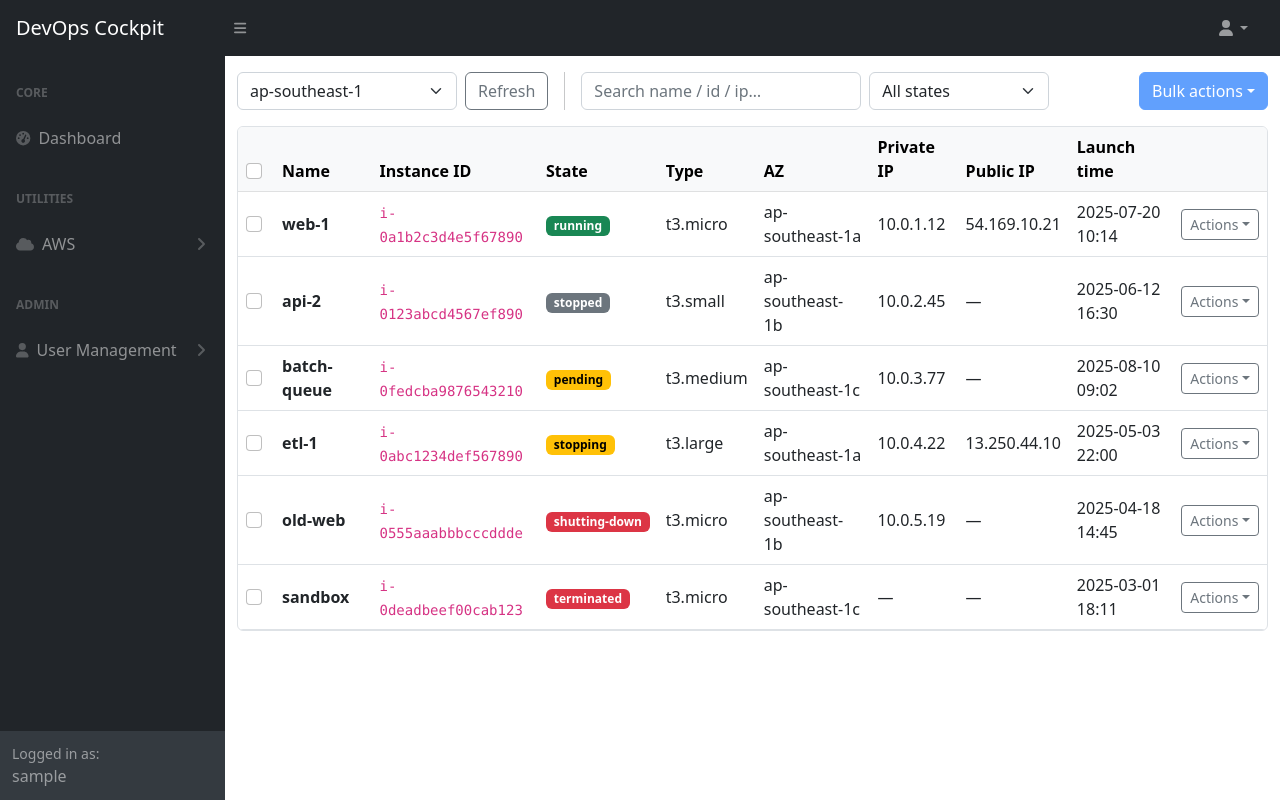
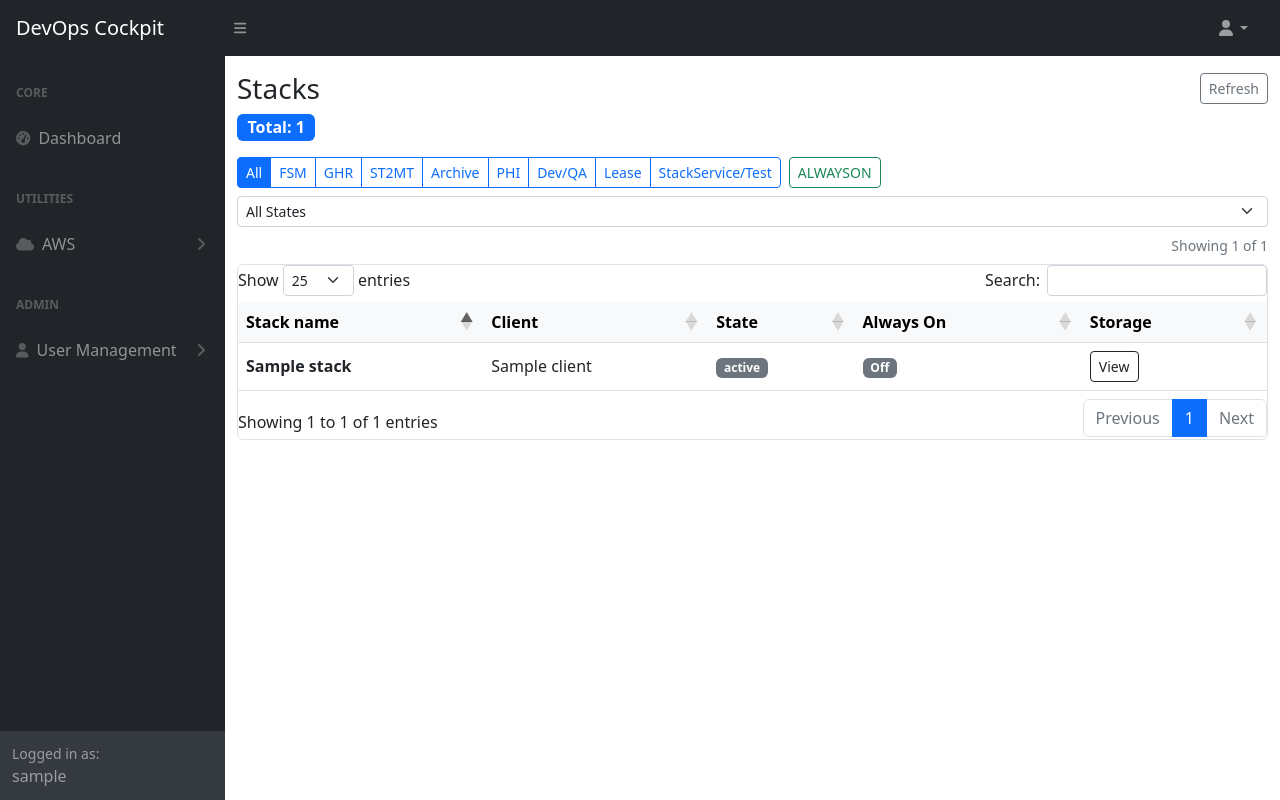
Before and after one commit to julianamindev/flaskv2, a Flask app: template flaskv2/templates/aws/instances.html in a window 1280 px wide. Run offline with Flask 3, Linux system fonts and the light colour scheme; a user stored in the database is signed in; tables that the repository leaves empty hold one stand-in row (values such as "Sample post"); the template is opened without the code that fills it: most values are stand-ins (such as "Sample title", 1, 10 or a date in 2020); parts of the project's set-up code (start-up, migrations or seed data) failed here and were passed over; some libraries are stand-ins or nearby versions.

Commit message:
WIP - aws/instances endpoint

```diff
--- a/flaskv2/templates/aws/instances.html
+++ b/flaskv2/templates/aws/instances.html
@@ -1,275 +1,306 @@
 {% extends "base/home/home-base.html" %}
-
-{% block title %}EC2 Instances{% endblock %}
+{% block title %}Stacks{% endblock %}
+{% block extra_head %}
+<link rel="stylesheet" href="https://cdn.datatables.net/2.0.8/css/dataTables.bootstrap5.min.css">
+{% endblock %}
 
 {% block main %}
 <div class="container-fluid py-3">
-  <div class="d-flex flex-wrap gap-2 align-items-center mb-3">
-    <form class="d-flex gap-2 align-items-center" onsubmit="location.reload();return false;">
-      <select class="form-select" style="width: 220px" onchange="/* would submit in real app */ void 0;">
-        <option selected>ap-southeast-1</option>
-        <option>ap-southeast-2</option>
-        <option>us-east-1</option>
-        <option>us-west-2</option>
-      </select>
-      <button class="btn btn-outline-secondary" type="submit">
-        Refresh
-      </button>
-    </form>
+  <div class="d-flex align-items-center gap-2 mb-2 flex-wrap">
+    <h1 class="h3 mb-0">Stacks</h1>
+    <button class="btn btn-outline-secondary btn-sm ms-auto" onclick="location.reload()">Refresh</button>
+  </div>
 
-    <div class="vr mx-2 d-none d-md-block"></div>
-
-    <input id="searchInput" class="form-control" style="max-width: 280px" placeholder="Search name / id / ip…">
-
-    <select id="stateFilter" class="form-select" style="width: 180px">
-      <option value="">All states</option>
-      <option>running</option>
-      <option>stopped</option>
-      <option>pending</option>
-      <option>stopping</option>
-      <option>shutting-down</option>
-      <option>terminated</option>
-    </select>
-
-    <div class="ms-auto">
-      <div class="btn-group">
-        <button id="bulkBtn" class="btn btn-primary dropdown-toggle" data-bs-toggle="dropdown" disabled>Bulk actions</button>
-        <ul class="dropdown-menu">
-          <li><button class="dropdown-item" onclick="demoBulk('start')">Start</button></li>
-          <li><button class="dropdown-item" onclick="demoBulk('stop')">Stop</button></li>
-          <li><button class="dropdown-item" onclick="demoBulk('reboot')">Reboot</button></li>
-          <li><hr class="dropdown-divider"></li>
-          <li><button class="dropdown-item text-danger" onclick="demoBulk('terminate')">Terminate</button></li>
-        </ul>
-      </div>
+  <!-- Summary header -->
+  <div class="mb-3">
+    <div class="d-flex align-items-center flex-wrap gap-2">
+      <span class="badge text-bg-primary fs-6">Total: {{ total_stacks }}</span>
+      {% set state_badge = {'Running':'success','Off':'secondary','Opening':'warning','Closing':'warning','Degraded':'danger','Unknown':'secondary'} %}
+      {% for st, cnt in state_counts.items() %}
+        {% if cnt > 0 %}
+          <span class="badge text-bg-{{ state_badge.get(st, 'secondary') }}">{{ st }}: {{ cnt }}</span>
+        {% endif %}
+      {% endfor %}
     </div>
   </div>
 
+  <!-- Filters row -->
+  <div class="d-flex align-items-center gap-2 mb-2 flex-wrap">
+    <div class="btn-group" role="group" aria-label="Numbering filter">
+      <input type="radio" class="btn-check" name="series" id="series-all" value="all" checked>
+      <label class="btn btn-sm btn-outline-primary" for="series-all">All</label>
+      <input type="radio" class="btn-check" name="series" id="series-fsm" value="fsm"><label class="btn btn-sm btn-outline-primary" for="series-fsm">FSM</label>
+      <input type="radio" class="btn-check" name="series" id="series-ghr" value="ghr"><label class="btn btn-sm btn-outline-primary" for="series-ghr">GHR</label>
+      <input type="radio" class="btn-check" name="series" id="series-stmt" value="stmt"><label class="btn btn-sm btn-outline-primary" for="series-stmt">ST2MT</label>
+      <input type="radio" class="btn-check" name="series" id="series-archive" value="archive"><label class="btn btn-sm btn-outline-primary" for="series-archive">Archive</label>
+      <input type="radio" class="btn-check" name="series" id="series-phi" value="phi"><label class="btn btn-sm btn-outline-primary" for="series-phi">PHI</label>
+      <input type="radio" class="btn-check" name="series" id="series-devqa" value="devqa"><label class="btn btn-sm btn-outline-primary" for="series-devqa">Dev/QA</label>
+      <input type="radio" class="btn-check" name="series" id="series-lease" value="lease"><label class="btn btn-sm btn-outline-primary" for="series-lease">Lease</label>
+      <input type="radio" class="btn-check" name="series" id="series-test" value="test"><label class="btn btn-sm btn-outline-primary" for="series-test">StackService/Test</label>
+    </div>
+
+    <!-- ALWAYSON toggle -->
+    <div class="btn-group" role="group" aria-label="AlwaysOn">
+      <input type="checkbox" class="btn-check" id="filter-alwayson" autocomplete="off">
+      <label class="btn btn-sm btn-outline-success" for="filter-alwayson">ALWAYSON</label>
+    </div>
+
+    <select id="filter-state" class="form-select form-select-sm" style="min-width: 160px;">
+      <option value="">All States</option>
+      {% for st in states %}<option value="{{ st }}">{{ st }}</option>{% endfor %}
+    </select>
+
+    <!-- Live count -->
+    <span id="shown-count" class="ms-auto text-muted small">Showing 0 of {{ total_stacks }}</span>
+  </div>
+
   <div class="table-responsive border rounded">
-    <table id="instancesTable" class="table table-hover align-middle mb-0">
+    <table id="stacks-table" class="table table-hover align-middle mb-0">
       <thead class="table-light" style="position: sticky; top: 0; z-index: 1;">
         <tr>
-          <th style="width:36px"><input type="checkbox" class="form-check-input" id="checkAll"></th>
-          <th>Name</th>
-          <th>Instance ID</th>
+          <th>Stack name</th>
+          <th>Client</th>
           <th>State</th>
-          <th>Type</th>
-          <th>AZ</th>
-          <th>Private IP</th>
-          <th>Public IP</th>
-          <th>Launch time</th>
-          <th style="width:1%"></th>
+          <th>Always On</th>
+          <th>Storage</th>
         </tr>
       </thead>
       <tbody>
-        <!-- Dummy rows -->
-        <tr data-state="running" data-type="t3.micro" data-az="ap-southeast-1a">
-          <td><input type="checkbox" class="form-check-input row-check" value="i-0a1b2c3d4e5f67890"></td>
-          <td class="fw-semibold">web-1</td>
-          <td><code>i-0a1b2c3d4e5f67890</code></td>
-          <td><span class="badge text-bg-success">running</span></td>
-          <td>t3.micro</td>
-          <td>ap-southeast-1a</td>
-          <td>10.0.1.12</td>
-          <td>54.169.10.21</td>
-          <td title="2025-07-20T02:14:00Z">2025-07-20 10:14</td>
+        {% set badge_map = {'Running':'success','Off':'secondary','Opening':'warning','Closing':'warning','Degraded':'danger','Unknown':'secondary'} %}
+        {% for s in stacks %}
+          {% set always_on = 'On' if s.alwayson in [True, 'On', 'ALWAYSON'] else 'Off' %}
+          {% set always_badge = 'success' if always_on == 'On' else 'secondary' %}
+          <tr data-stack="{{ s.name }}">
+            <td class="fw-semibold">{{ s.name }}</td>
+            <td>{{ s.client }}</td>
+            <td><span class="badge text-bg-{{ badge_map.get(s.state, 'secondary') }}">{{ s.state }}</span></td>
+            <td><span class="badge text-bg-{{ always_badge }}">{{ always_on }}</span></td>
             <td>
-            <div class="dropdown">
-              <button class="btn btn-sm btn-outline-secondary dropdown-toggle" data-bs-toggle="dropdown">Actions</button>
-              <ul class="dropdown-menu dropdown-menu-end">
-                <li><button class="dropdown-item" onclick="demoRow('start','i-0a1b2c3d4e5f67890')">Start</button></li>
-                <li><button class="dropdown-item" onclick="demoRow('stop','i-0a1b2c3d4e5f67890')">Stop</button></li>
-                <li><button class="dropdown-item" onclick="demoRow('reboot','i-0a1b2c3d4e5f67890')">Reboot</button></li>
-                <li><hr class="dropdown-divider"></li>
-                <li><button class="dropdown-item text-danger" onclick="demoRow('terminate','i-0a1b2c3d4e5f67890')">Terminate</button></li>
-              </ul>
-            </div>
+              <button class="btn btn-sm btn-outline-dark view-storage-btn">
+                <span class="spinner-border spinner-border-sm me-1 d-none" role="status" aria-hidden="true"></span>
+                View
+              </button>
             </td>
           </tr>
-
-        <tr data-state="stopped" data-type="t3.small" data-az="ap-southeast-1b">
-          <td><input type="checkbox" class="form-check-input row-check" value="i-0123abcd4567ef890"></td>
-          <td class="fw-semibold">api-2</td>
-          <td><code>i-0123abcd4567ef890</code></td>
-          <td><span class="badge text-bg-secondary">stopped</span></td>
-          <td>t3.small</td>
-          <td>ap-southeast-1b</td>
-          <td>10.0.2.45</td>
-          <td>—</td>
-          <td title="2025-06-12T08:30:00Z">2025-06-12 16:30</td>
-          <td>
-            <div class="dropdown">
-              <button class="btn btn-sm btn-outline-secondary dropdown-toggle" data-bs-toggle="dropdown">Actions</button>
-              <ul class="dropdown-menu dropdown-menu-end">
-                <li><button class="dropdown-item" onclick="demoRow('start','i-0123abcd4567ef890')">Start</button></li>
-                <li><button class="dropdown-item" onclick="demoRow('stop','i-0123abcd4567ef890')">Stop</button></li>
-                <li><button class="dropdown-item" onclick="demoRow('reboot','i-0123abcd4567ef890')">Reboot</button></li>
-                <li><hr class="dropdown-divider"></li>
-                <li><button class="dropdown-item text-danger" onclick="demoRow('terminate','i-0123abcd4567ef890')">Terminate</button></li>
-              </ul>
-            </div>
-          </td>
-        </tr>
-
-        <tr data-state="pending" data-type="t3.medium" data-az="ap-southeast-1c">
-          <td><input type="checkbox" class="form-check-input row-check" value="i-0fedcba9876543210"></td>
-          <td class="fw-semibold">batch-queue</td>
-          <td><code>i-0fedcba9876543210</code></td>
-          <td><span class="badge text-bg-warning">pending</span></td>
-          <td>t3.medium</td>
-          <td>ap-southeast-1c</td>
-          <td>10.0.3.77</td>
-          <td>—</td>
-          <td title="2025-08-10T01:02:00Z">2025-08-10 09:02</td>
-          <td>
-            <div class="dropdown">
-              <button class="btn btn-sm btn-outline-secondary dropdown-toggle" data-bs-toggle="dropdown">Actions</button>
-              <ul class="dropdown-menu dropdown-menu-end">
-                <li><button class="dropdown-item" onclick="demoRow('start','i-0fedcba9876543210')">Start</button></li>
-                <li><button class="dropdown-item" onclick="demoRow('stop','i-0fedcba9876543210')">Stop</button></li>
-                <li><button class="dropdown-item" onclick="demoRow('reboot','i-0fedcba9876543210')">Reboot</button></li>
-                <li><hr class="dropdown-divider"></li>
-                <li><button class="dropdown-item text-danger" onclick="demoRow('terminate','i-0fedcba9876543210')">Terminate</button></li>
-              </ul>
-            </div>
-          </td>
-        </tr>
-
-        <tr data-state="stopping" data-type="t3.large" data-az="ap-southeast-1a">
-          <td><input type="checkbox" class="form-check-input row-check" value="i-0abc1234def567890"></td>
-          <td class="fw-semibold">etl-1</td>
-          <td><code>i-0abc1234def567890</code></td>
-          <td><span class="badge text-bg-warning">stopping</span></td>
-          <td>t3.large</td>
-          <td>ap-southeast-1a</td>
-          <td>10.0.4.22</td>
-          <td>13.250.44.10</td>
-          <td title="2025-05-03T14:00:00Z">2025-05-03 22:00</td>
-          <td>
-            <div class="dropdown">
-              <button class="btn btn-sm btn-outline-secondary dropdown-toggle" data-bs-toggle="dropdown">Actions</button>
-              <ul class="dropdown-menu dropdown-menu-end">
-                <li><button class="dropdown-item" onclick="demoRow('start','i-0abc1234def567890')">Start</button></li>
-                <li><button class="dropdown-item" onclick="demoRow('stop','i-0abc1234def567890')">Stop</button></li>
-                <li><button class="dropdown-item" onclick="demoRow('reboot','i-0abc1234def567890')">Reboot</button></li>
-                <li><hr class="dropdown-divider"></li>
-                <li><button class="dropdown-item text-danger" onclick="demoRow('terminate','i-0abc1234def567890')">Terminate</button></li>
-              </ul>
-            </div>
-          </td>
-        </tr>
-
-        <tr data-state="shutting-down" data-type="t3.micro" data-az="ap-southeast-1b">
-          <td><input type="checkbox" class="form-check-input row-check" value="i-0555aaabbbcccddde"></td>
-          <td class="fw-semibold">old-web</td>
-          <td><code>i-0555aaabbbcccddde</code></td>
-          <td><span class="badge text-bg-danger">shutting-down</span></td>
-          <td>t3.micro</td>
-          <td>ap-southeast-1b</td>
-          <td>10.0.5.19</td>
-          <td>—</td>
-          <td title="2025-04-18T06:45:00Z">2025-04-18 14:45</td>
-          <td>
-            <div class="dropdown">
-              <button class="btn btn-sm btn-outline-secondary dropdown-toggle" data-bs-toggle="dropdown">Actions</button>
-              <ul class="dropdown-menu dropdown-menu-end">
-                <li><button class="dropdown-item" onclick="demoRow('start','i-0555aaabbbcccddde')">Start</button></li>
-                <li><button class="dropdown-item" onclick="demoRow('stop','i-0555aaabbbcccddde')">Stop</button></li>
-                <li><button class="dropdown-item" onclick="demoRow('reboot','i-0555aaabbbcccddde')">Reboot</button></li>
-                <li><hr class="dropdown-divider"></li>
-                <li><button class="dropdown-item text-danger" onclick="demoRow('terminate','i-0555aaabbbcccddde')">Terminate</button></li>
-              </ul>
-            </div>
-          </td>
-        </tr>
-
-        <tr data-state="terminated" data-type="t3.micro" data-az="ap-southeast-1c">
-          <td><input type="checkbox" class="form-check-input row-check" value="i-0deadbeef00cab123"></td>
-          <td class="fw-semibold">sandbox</td>
-          <td><code>i-0deadbeef00cab123</code></td>
-          <td><span class="badge text-bg-danger">terminated</span></td>
-          <td>t3.micro</td>
-          <td>ap-southeast-1c</td>
-          <td>—</td>
-          <td>—</td>
-          <td title="2025-03-01T10:11:00Z">2025-03-01 18:11</td>
-          <td>
-            <div class="dropdown">
-              <button class="btn btn-sm btn-outline-secondary dropdown-toggle" data-bs-toggle="dropdown">Actions</button>
-              <ul class="dropdown-menu dropdown-menu-end">
-                <li><button class="dropdown-item" onclick="demoRow('start','i-0deadbeef00cab123')">Start</button></li>
-                <li><button class="dropdown-item" onclick="demoRow('stop','i-0deadbeef00cab123')">Stop</button></li>
-                <li><button class="dropdown-item" onclick="demoRow('reboot','i-0deadbeef00cab123')">Reboot</button></li>
-                <li><hr class="dropdown-divider"></li>
-                <li><button class="dropdown-item text-danger" onclick="demoRow('terminate','i-0deadbeef00cab123')">Terminate</button></li>
-              </ul>
-            </div>
-          </td>
-        </tr>
-
+        {% else %}
+          <tr><td colspan="5" class="text-muted">No stacks found.</td></tr>
+        {% endfor %}
       </tbody>
     </table>
+  </div>
+</div>
+
+<!-- Storage Modal (DB live; stacked bar) -->
+<div class="modal fade" id="storageModal" tabindex="-1" aria-labelledby="storageModalLabel" aria-hidden="true">
+  <div class="modal-dialog modal-xl">
+    <div class="modal-content">
+      <div class="modal-header">
+        <h6 class="modal-title" id="storageModalLabel">Storage - <span id="modalStackName"></span></h6>
+        <button type="button" class="btn-close" data-bs-dismiss="modal" aria-label="Close"></button>
+      </div>
+      <div class="modal-body">
+        <div id="storage-note" class="alert alert-info py-2 px-3 small d-none"></div>
+
+        <div class="card">
+          <div class="card-header py-2">Database (INFORBCDB01Instance)</div>
+          <div class="card-body">
+            <canvas id="db-stacked"></canvas>
+            <div id="empty-database" class="text-muted small d-none mt-2">No volumes found.</div>
+          </div>
+        </div>
+
+      </div>
+      <div class="modal-footer">
+        <button class="btn btn-secondary btn-sm" data-bs-dismiss="modal">Close</button>
+      </div>
+    </div>
   </div>
 </div>
 {% endblock %}
 
 {% block extra_scripts %}
+<script src="https://code.jquery.com/jquery-3.7.1.min.js"></script>
+<script src="https://cdn.datatables.net/2.0.8/js/dataTables.min.js"></script>
+<script src="https://cdn.datatables.net/2.0.8/js/dataTables.bootstrap5.min.js"></script>
+<script src="https://cdn.jsdelivr.net/npm/chart.js@4.4.1/dist/chart.umd.min.js"></script>
+<script src="https://cdn.jsdelivr.net/npm/bootstrap@5.3.3/dist/js/bootstrap.bundle.min.js"></script>
 <script>
-  const searchInput = document.getElementById('searchInput');
-  const stateFilter = document.getElementById('stateFilter');
-  const table = document.getElementById('instancesTable');
-  const rows = table.querySelectorAll('tbody tr');
-  const bulkBtn = document.getElementById('bulkBtn');
-  const checkAll = document.getElementById('checkAll');
+document.addEventListener("DOMContentLoaded", function () {
+  let currentSeries = 'all';
+  let currentState  = '';
+  let onlyAlwaysOn  = false;
+  const shownEl = document.getElementById('shown-count');
 
-  function applyFilters() {
-    const q = (searchInput.value || '').toLowerCase();
-    const state = stateFilter.value;
-    rows.forEach(tr => {
-      const text = tr.innerText.toLowerCase();
-      const trState = tr.dataset.state;
-      const show = (!q || text.includes(q)) && (!state || trState === state);
-      tr.style.display = show ? '' : 'none';
-    });
-    // Uncheck "check all" when filtering changes view
-    checkAll.checked = false;
-    syncBulk();
+  const seriesRegex = {
+    fsm:/^migops1\d{3}$/i, ghr:/^migops2\d{3}$/i, stmt:/^migops3\d{3}$/i,
+    archive:/^migops4\d{3}$/i, phi:/^migops5\d{3}$/i,
+    devqa:/^migops7\d{3}$/i, lease:/^migops8\d{3}$/i, test:/^migops\d{3}$/i
+  };
+
+  // Custom filter (series + state + ALWAYSON) scoped to this table
+  DataTable.ext.search.push(function (settings, data) {
+    if (!settings.nTable || settings.nTable.id !== 'stacks-table') return true;
+
+    const stackName = data[0] || '';
+
+    // Series
+    if (currentSeries !== 'all') {
+      const re = seriesRegex[currentSeries];
+      if (!re || !re.test(stackName)) return false;
     }
-  searchInput.addEventListener('input', applyFilters);
-  stateFilter.addEventListener('change', applyFilters);
 
-  function getCheckedIds() {
-    // only include visible rows
-    return [...document.querySelectorAll('tbody tr')]
-      .filter(tr => tr.style.display !== 'none')
-      .map(tr => tr.querySelector('.row-check'))
-      .filter(cb => cb && cb.checked)
-      .map(cb => cb.value);
+    // State (exact)
+    if (currentState) {
+      const d = document.createElement('div'); d.innerHTML = data[2] || '';
+      if (d.textContent.trim() !== currentState) return false;
     }
-  function syncBulk() {
-    const ids = getCheckedIds();
-    bulkBtn.disabled = ids.length === 0;
+
+    // ALWAYSON (exact "On")
+    if (onlyAlwaysOn) {
+      const d2 = document.createElement('div'); d2.innerHTML = data[3] || '';
+      if (d2.textContent.trim() !== 'On') return false;
     }
-  document.addEventListener('change', (e) => {
-    if (e.target.classList.contains('row-check')) syncBulk();
+
+    return true;
   });
 
-  checkAll.addEventListener('change', () => {
-    const visibleRows = [...rows].filter(tr => tr.style.display !== 'none');
-    visibleRows.forEach(tr => {
-      const cb = tr.querySelector('.row-check');
-      if (cb) cb.checked = checkAll.checked;
-    });
-    syncBulk();
+  // DataTable with one search box and pagination
+  const table = new DataTable('#stacks-table', {
+    layout: {
+      topStart:   { search: { placeholder: 'Search stacks…' } },
+      topEnd:     null,
+      bottomStart:{ info: true, pageLength: { menu: [25, 50, 100, -1], labels: ['25','50','100','All'] } },
+      bottomEnd:  { paging: { type: 'simple_numbers' } }
+    },
+    pageLength: 25,
+    order: [[0, 'asc']],
+    columnDefs: [
+      { targets: 2, render: (data, type) => type === 'display' ? data : stripText(data) },
+      { targets: 3, render: (data, type) => type === 'display' ? data : stripText(data) },
+    ]
   });
 
-  function demoBulk(action) {
-    const ids = getCheckedIds();
-    if (!ids.length) return;
-    alert(`(Demo) ${action.toUpperCase()} requested for:\n\n${ids.join('\n')}`);
+  // Live "Showing N of TOTAL"
+  function updateShown() {
+    const info = table.page.info();
+    shownEl.textContent = `Showing ${info.recordsDisplay} of ${info.recordsTotal}`;
   }
-  function demoRow(action, id) {
-    alert(`(Demo) ${action.toUpperCase()} requested for ${id}`);
+  table.on('draw', updateShown);
+  updateShown();
+
+  // Wire up filters
+  document.querySelectorAll('input[name="series"]').forEach(r => {
+    r.addEventListener('change', function () { currentSeries = this.value; table.draw(); });
+  });
+  document.getElementById('filter-state').addEventListener('change', function () {
+    currentState = this.value; table.draw();
+  });
+  document.getElementById('filter-alwayson').addEventListener('change', function () {
+    onlyAlwaysOn = this.checked; table.draw();
+  });
+
+  function stripText(html){ const div=document.createElement('div'); div.innerHTML=html; return div.textContent.trim(); }
+
+  // ---- Storage modal logic (DB live via SSM, stacked bar) ----
+  const modalEl = document.getElementById('storageModal');
+  const bsModal = new bootstrap.Modal(modalEl);
+  const modalStackNameEl = document.getElementById('modalStackName');
+  const noteEl = document.getElementById('storage-note');
+  let dbChart = null;
+
+  function destroyDbChart() {
+    if (dbChart) { try { dbChart.destroy(); } catch(e){} }
+    dbChart = null;
   }
+
+  function renderDbStacked(vols) {
+    const emptyEl = document.getElementById('empty-database');
+    const canvas  = document.getElementById('db-stacked');
+    const ctx     = canvas.getContext('2d');
+
+    if (!vols || vols.length === 0) {
+      emptyEl.classList.remove('d-none');
+      destroyDbChart();
+      return;
+    }
+    emptyEl.classList.add('d-none');
+
+    // Dynamic height so all drives are visible at once (no scroll)
+    const perRow = 36; // px per drive
+    const minH   = 160;
+    canvas.style.height = Math.max(minH, vols.length * perRow) + 'px';
+
+    const labels = vols.map(v => `${(v.drive || '(no letter)')}${v.label ? ' - ' + v.label : ''}`);
+    const used   = vols.map(v => v.used_gib || 0);
+    const free   = vols.map(v => v.free_gib || 0);
+
+    destroyDbChart();
+    dbChart = new Chart(ctx, {
+      type: 'bar',
+      data: {
+        labels,
+        datasets: [
+          { label: 'Used (GiB)', data: used, stack: 'storage' },
+          { label: 'Free (GiB)', data: free, stack: 'storage' }
+        ]
+      },
+      options: {
+        indexAxis: 'y',
+        responsive: true,
+        maintainAspectRatio: false,
+        plugins: {
+          legend: { position: 'bottom' },
+          tooltip: { callbacks: { label: (c) => `${c.dataset.label}: ${c.raw} GiB` } }
+        },
+        scales: {
+          x: { stacked: true, title: { display: true, text: 'GiB' } },
+          y: { stacked: true }
+        }
+      }
+    });
+  }
+
+  // Delegated click handler so it works across pagination/filter redraws
+  const tableEl = document.getElementById('stacks-table');
+  tableEl.addEventListener('click', async (e) => {
+    const btn = e.target.closest('.view-storage-btn');
+    if (!btn) return;
+
+    const tr = btn.closest('tr');
+    const stackName = tr?.getAttribute('data-stack');
+    if (!stackName) return;
+
+    // Spinner UX
+    const spinner = btn.querySelector('.spinner-border');
+    spinner?.classList.remove('d-none');
+    btn.disabled = true;
+
+    // Reset modal
+    modalStackNameEl.textContent = stackName;
+    noteEl.classList.add('d-none');
+    destroyDbChart();
+    document.getElementById('empty-database').classList.add('d-none');
+
+    try {
+      const resp = await fetch(`/aws/stack/${encodeURIComponent(stackName)}/storage-db-live`);
+      const payload = await resp.json();
+      if (!resp.ok) throw new Error(payload.error || `HTTP ${resp.status}`);
+
+      if (payload.note) {
+        noteEl.textContent = payload.note;
+        noteEl.classList.remove('d-none');
+      }
+      renderDbStacked(payload.volumes || []);
+      bsModal.show();
+    } catch (err) {
+      noteEl.textContent = `Failed to load DB storage: ${err.message || err}`;
+      noteEl.classList.remove('d-none');
+      bsModal.show();
+    } finally {
+      spinner?.classList.add('d-none');
+      btn.disabled = false;
+    }
+  });
+});
 </script>
 {% endblock %}
--- a/flaskv2/templates/lars2aws.html
+++ b/flaskv2/templates/lars2aws.html
@@ -17,7 +17,7 @@
   {# Title row + help toggle #}
   <div class="d-flex justify-content-between align-items-center mb-2">
 
-    <h1 class="h3 mb-0">LARS → AWS</h1>
+    <h3 class="h3 mb-0">LARS → AWS</h3>
 
     <button type="button"
             class="btn btn-outline-info btn-sm"
```
Also changed, not shown: flaskv2/main/routes.py (+167 -1 lines). Lines whose indentation alone changed are shown as unchanged.
